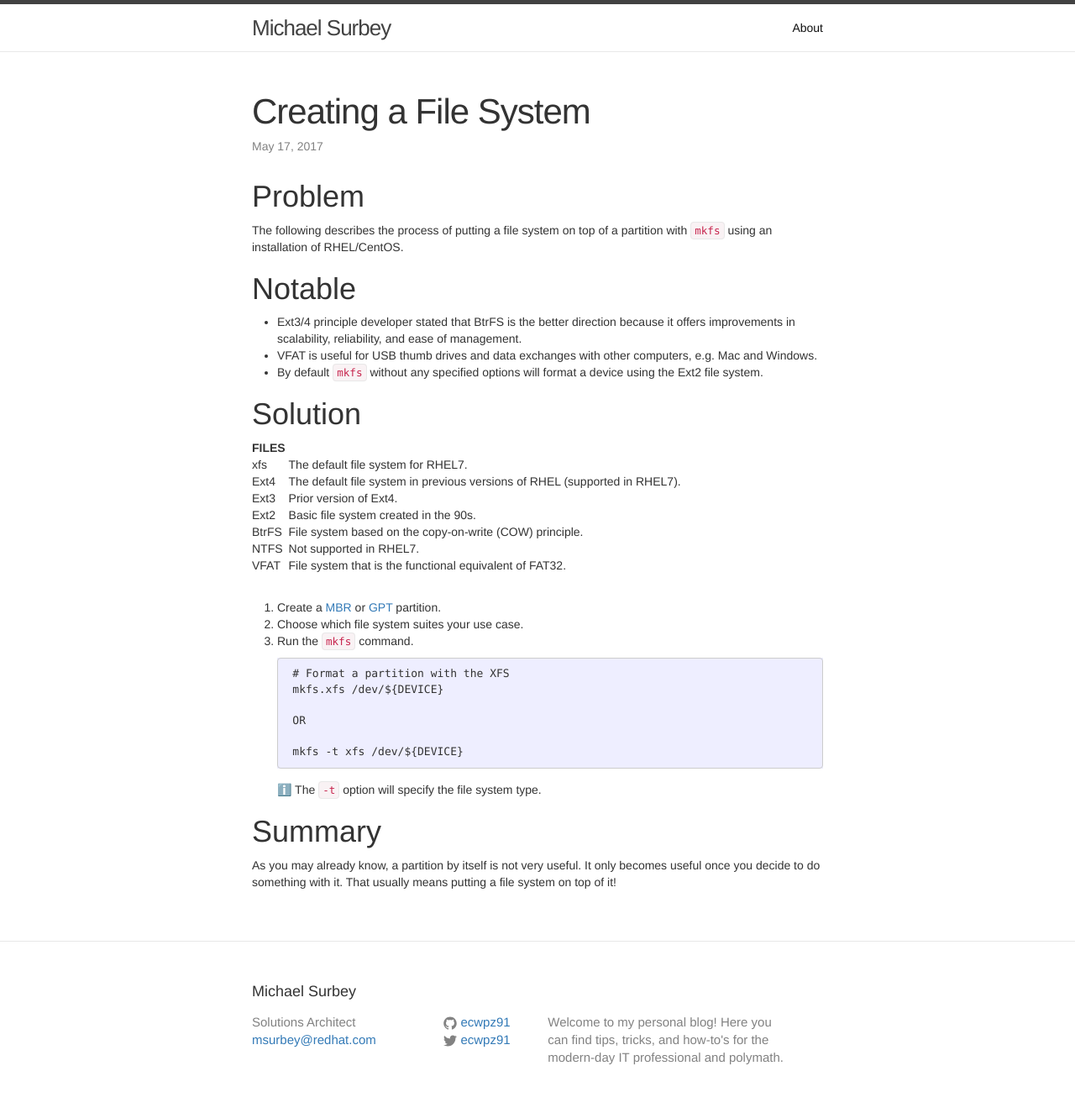
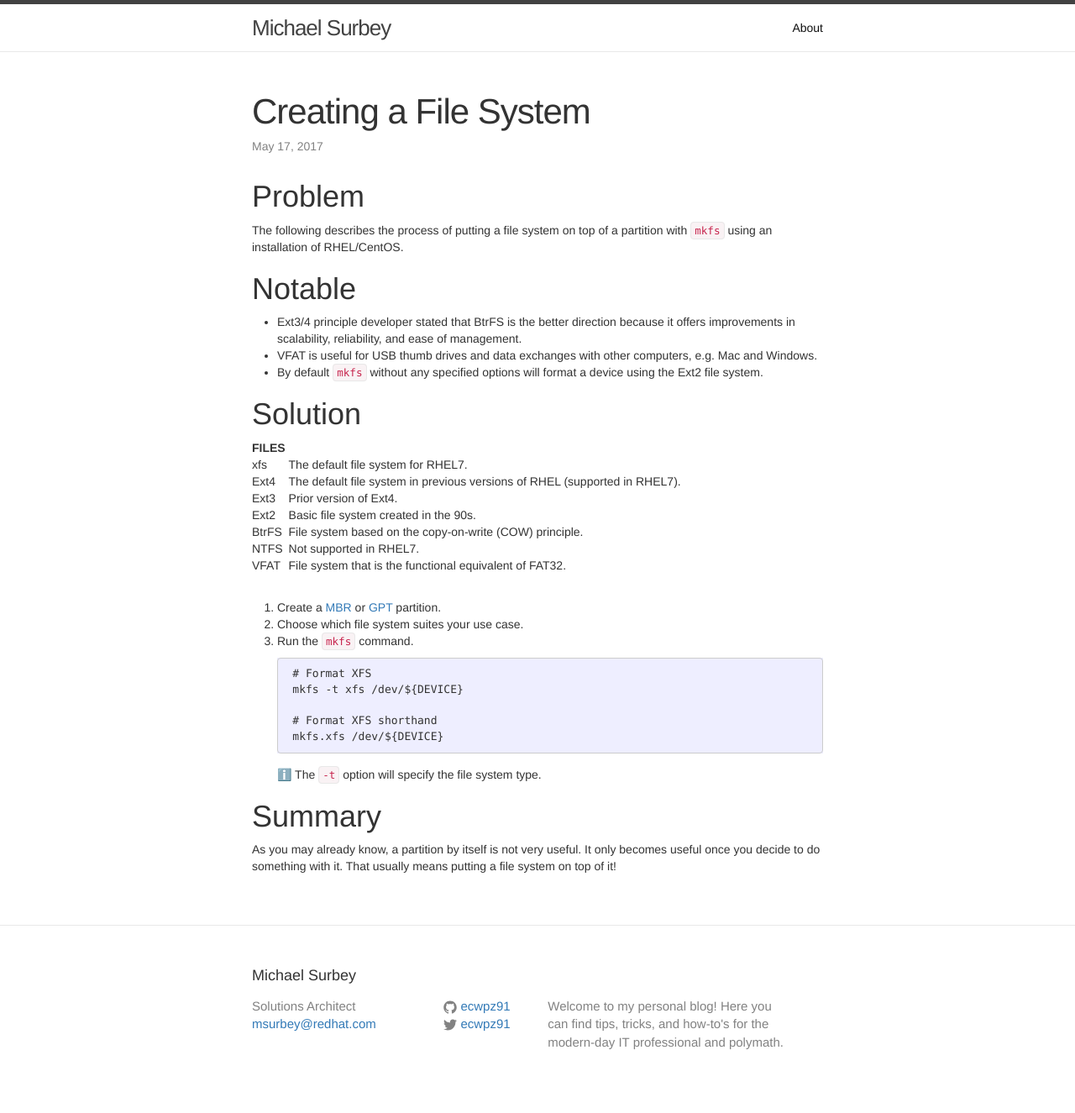
Before and after one commit to ecwpz91/ecwpz91.github.io, a Jekyll site: the page built from _posts/2017-05-17-Creating a File System.md, in a window 1280 px wide. Shown: the whole page at 84% size. Built offline with Jekyll 4.4.1, drawn with Linux system fonts in a browser that asks for light colours; nearby versions of some CDN libraries; emoji names are drawn with the system emoji font.

Commit message:
Removed OR between alt commands

```diff
--- a/_posts/2017-05-17-Creating a File System.md
+++ b/_posts/2017-05-17-Creating a File System.md
@@ -30,12 +30,11 @@
 2. Choose which file system suites your use case.
 3. Run the `mkfs` command.
 
-        # Format a partition with the XFS
+        # Format XFS
+        mkfs -t xfs /dev/${DEVICE}
+
+        # Format XFS shorthand
         mkfs.xfs /dev/${DEVICE}
-
-        OR
-
-        mkfs -t xfs /dev/${DEVICE}
 
     :information_source: The `-t` option will specify the file system type.
 
```
Also changed, not shown: _posts/2017-05-17-Creating a LVM Logical Volume.md (+0 -6 lines).
